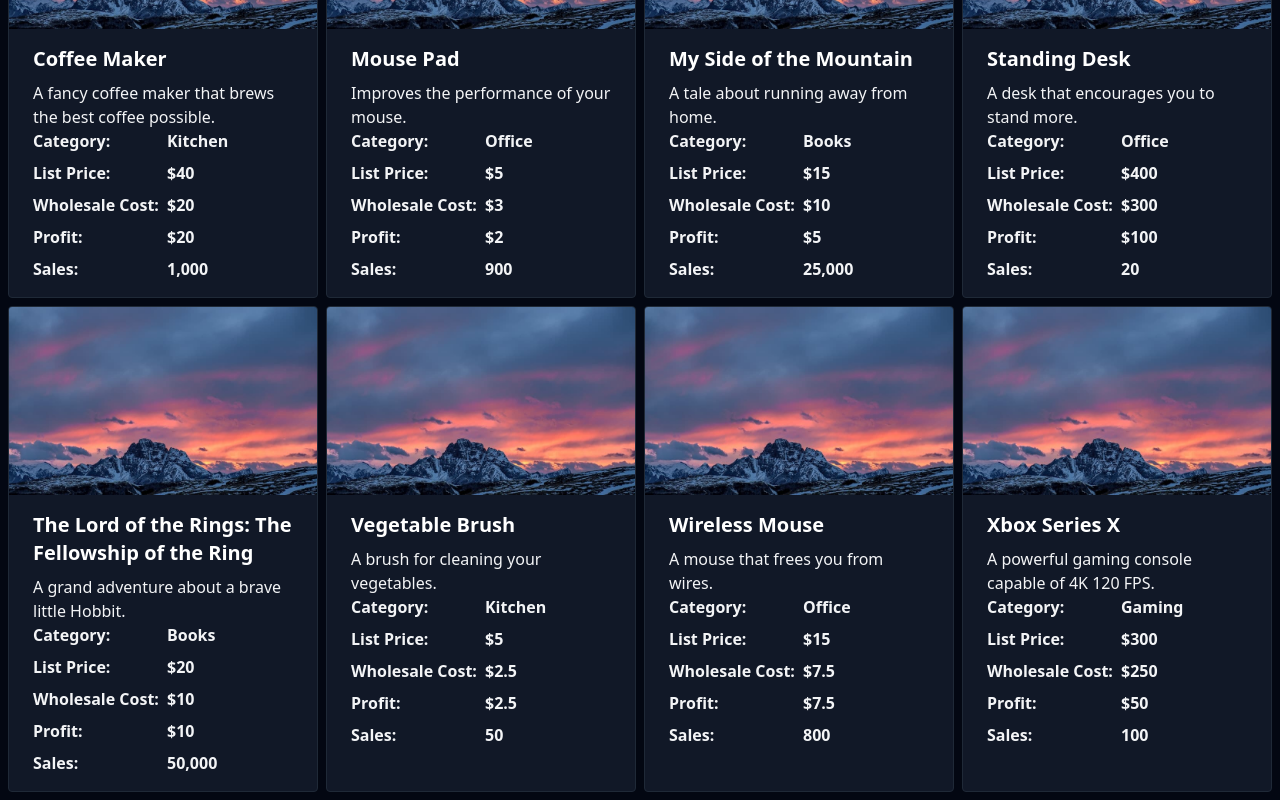
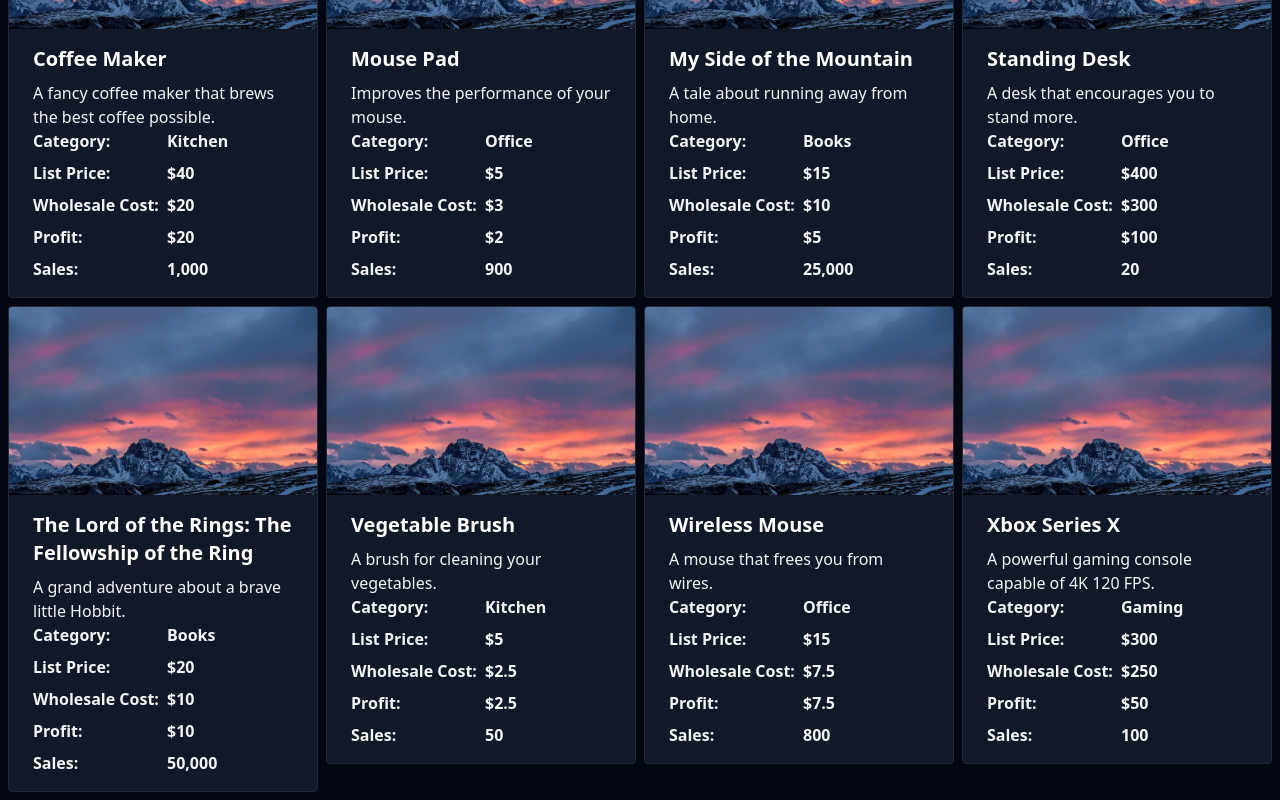
Before and after one commit to cwbieganek/sales-dashboard, a SvelteKit app: page /products in a window 1280 px wide. Shown: the part 291-1091 px from the top of the page. Built offline with nearby package versions, Linux system fonts and the light colour scheme.

Commit message:
Add a link to the product page for ProductCard components (#20)

```diff
--- a/src/components/ProductCard.svelte
+++ b/src/components/ProductCard.svelte
@@ -4,6 +4,7 @@
 	export let product: Product;
 </script>
 
+<a href={`/${product.id}`}>
 	<div class="max-w-sm rounded overflow-hidden bg-gray-900 border border-gray-800">
 		<img class="w-full" src={product.thumbnail} alt={product.description} />
 		<div class="px-6 py-4">
@@ -25,3 +26,4 @@
 			</div>
 		</div>
 	</div>
+</a>
```
Lines whose indentation alone changed are shown as unchanged.
